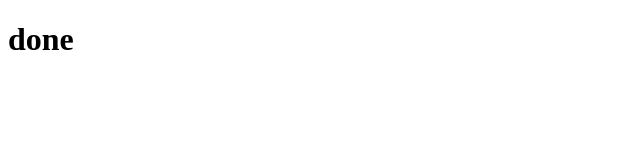
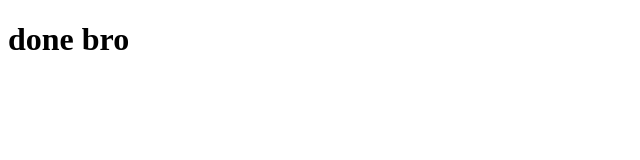
Before and after one commit to shubhamsingh41/frontend, a plain HTML site: page code.html in a window 1280 px wide. Shown: the full height of the page, 0-640 px from the left. Drawn offline with Linux system fonts and the light colour scheme.

Commit message:
2 commit

```diff
--- a/code.html
+++ b/code.html
@@ -6,6 +6,7 @@
     <title>code </title>
 </head>
 <body>
-    <h1> done</h1>
+
+    <h1>done bro</h1>
 </body>
 </html>
```
